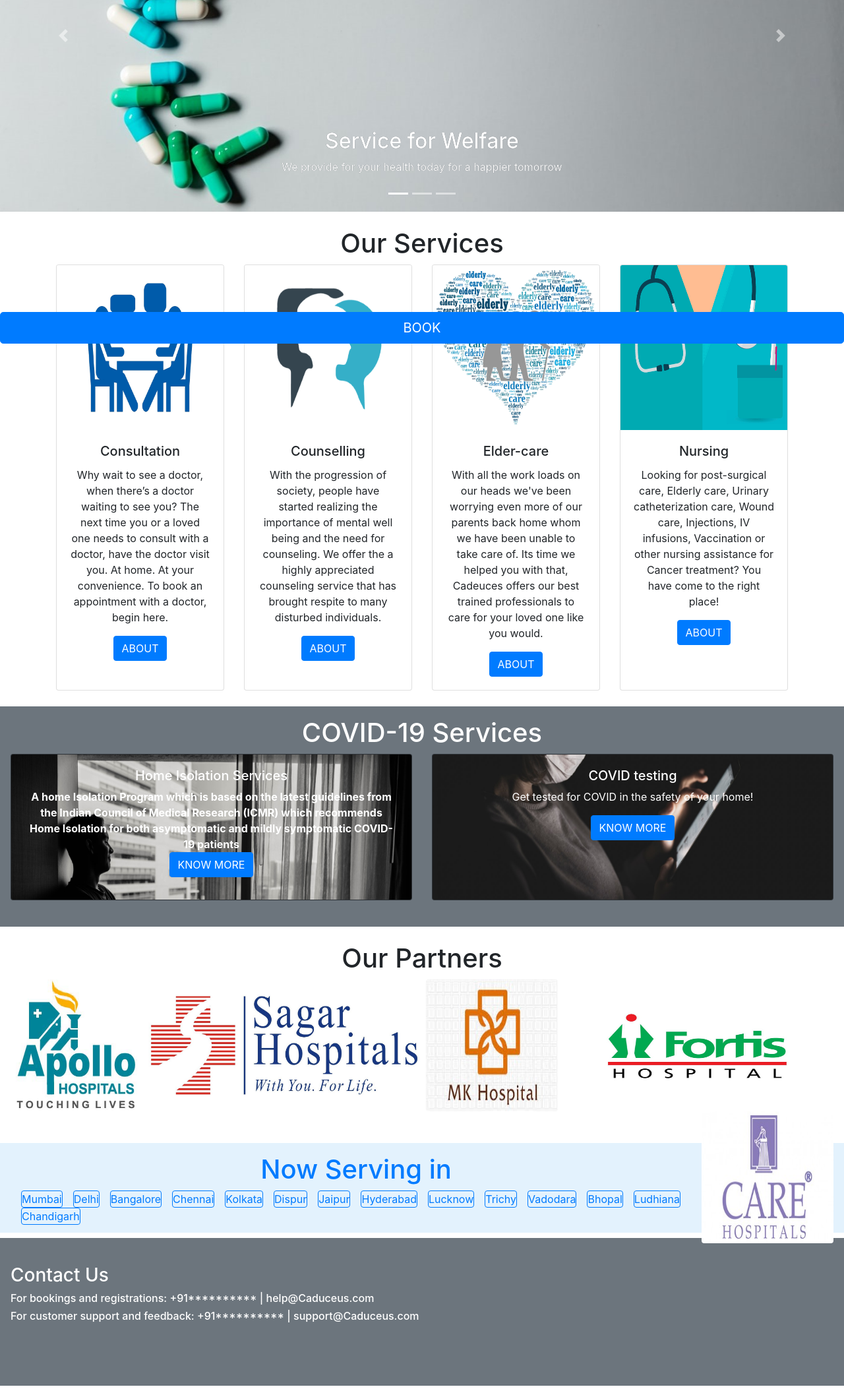
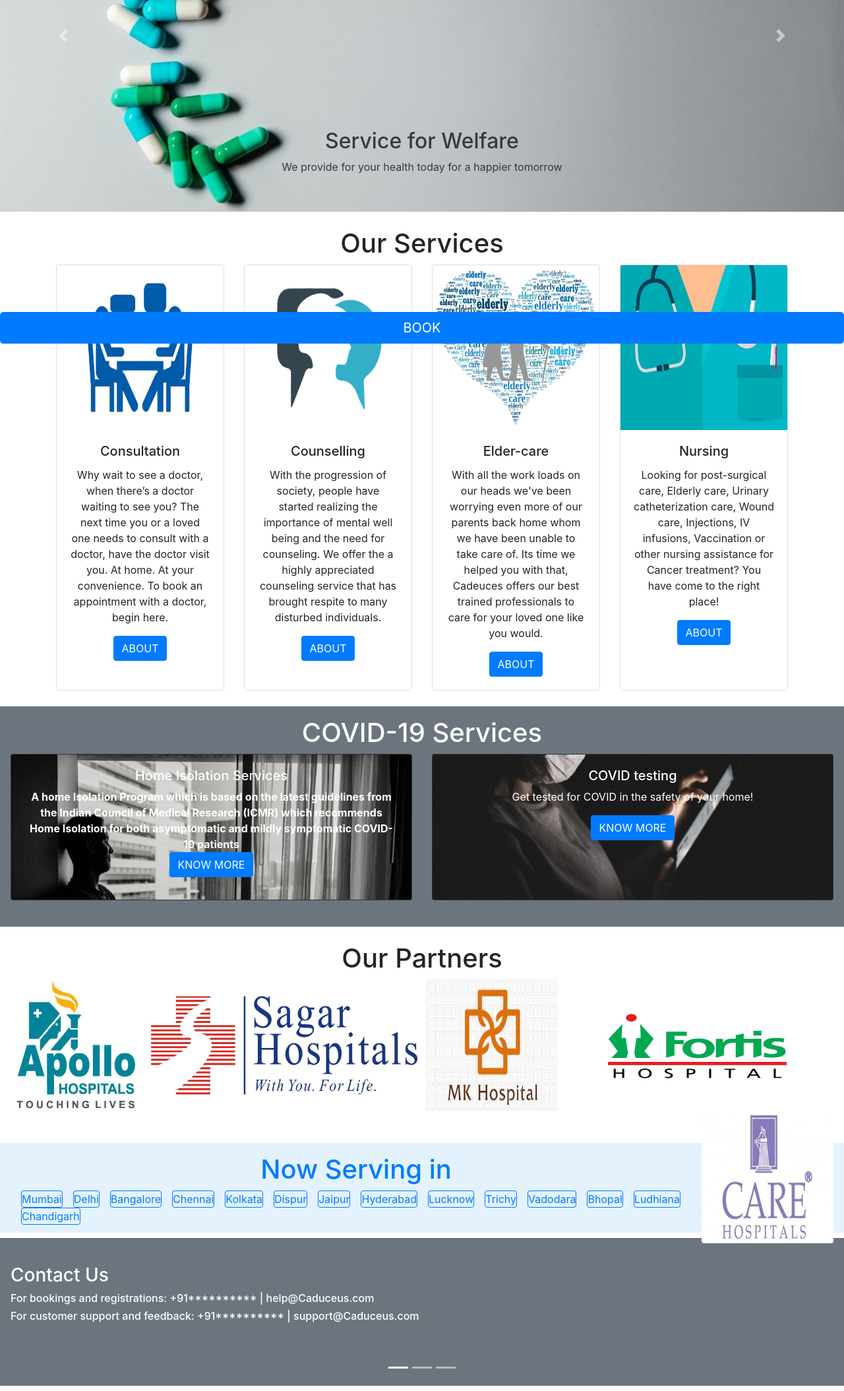
Before and after one commit to P-Srikrishna/WP-Project, a Django app: page / in a window 1280 px wide. Shown: the part 279-2388 px from the top of the page at 66% size. Run offline with Django 3.2, Linux system fonts and the light colour scheme.

Commit message:
commit to 'main'

```diff
--- a/Caduceus/templates/Homepage.html
+++ b/Caduceus/templates/Homepage.html
@@ -4,8 +4,8 @@ Home
 {% endblock title %}
 {% block body %}
 
-    <!--CAROUSEL-->
-    <div id="homeCarousel" class="carousel slide carousel-fade" data-ride="carousel">
+
+<div id="carouselExampleCaptions" class="carousel slide carousel-fade" data-ride="carousel">
   <ol class="carousel-indicators">
     <li data-target="#carouselExampleCaptions" data-slide-to="0" class="active"></li>
     <li data-target="#carouselExampleCaptions" data-slide-to="1"></li>
@@ -14,31 +14,23 @@ Home
         <div class="carousel-inner">
             <div class="carousel-item active">
                 <img src="/static/medicine.jpg" class="d-block w-100" alt="medicine">
-                <div class="carousel-caption text-dark d-none d-md-block">
+                <div class="carousel-caption d-none text-dark d-md-block">
                     <h2>Service for Welfare</h2>
                     <p>We provide for your health today for a happier tomorrow</p>
                 </div>
             </div>
             <div class="carousel-item">
                 <img src="/static/mask.jpg" class="d-block w-100" alt="mask">
-                <div class="carousel-caption text-dark d-none d-md-block">
+                <div class="carousel-caption d-none text-dark d-md-block">
                     <h2>Service for Welfare</h2>
                     <p>We provide for your health today for a happier tomorrow</p>
                 </div>
             </div>
             <div class="carousel-item">
                 <img src="/static/Sthetescope.jpg" class="d-block w-100" alt="stethescope">
-                <div class="carousel-caption text-dark d-none d-md-block">
+                <div class="carousel-caption d-none text-dark d-md-block">
                     <h2>Service for Welfare</h2>
                     <p>We provide for your health today for a happier tomorrow</p>
-                </div>
-            </div>
-            <div class="/static/carousel-item">
-                <img src="/static/doctor.jpg" class="d-block w-100" alt="doctor">
-                <div class="carousel-caption text-white d-none d-md-block">
-                    <h2>Service for Welfare</h2>
-                    <p>We provide for your health today for a happier tomorrow</p>
-                </div>
                 </div>
             </div>
   <a class="carousel-control-prev" href="#carouselExampleCaptions" role="button" data-slide="prev">
```
Lines whose indentation alone changed are shown as unchanged.
